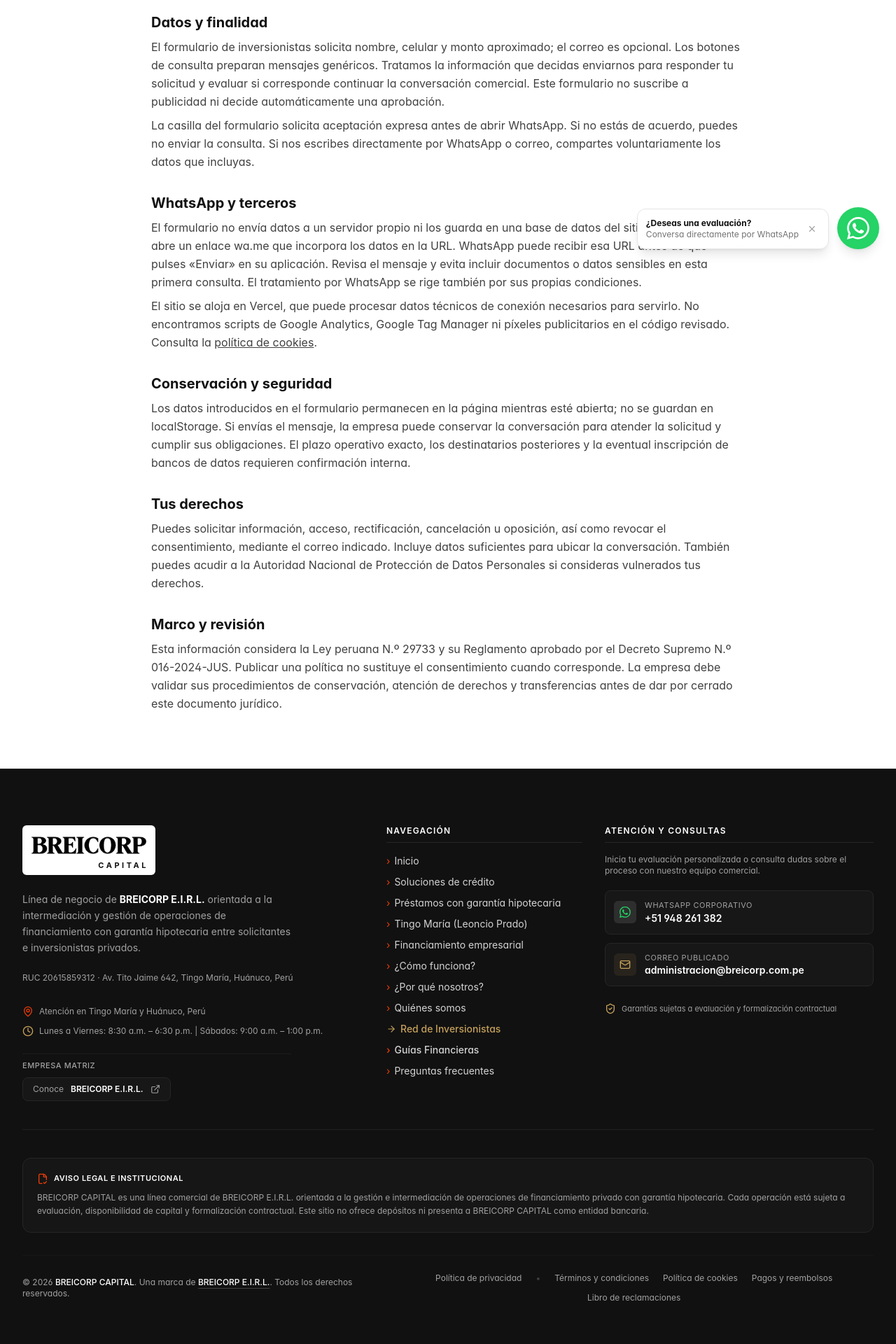
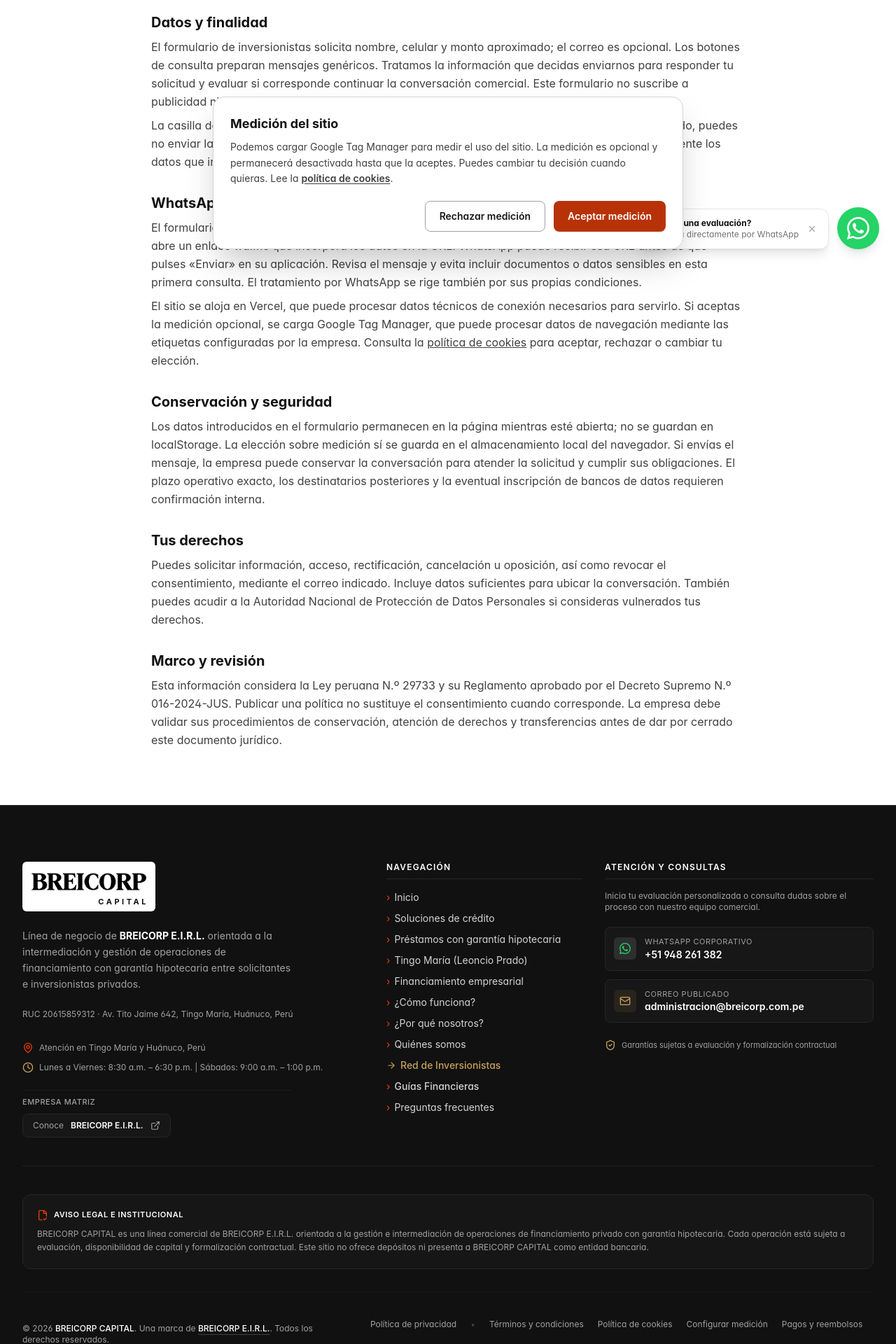
Before and after one commit to BREICORP-PERU/breicorp-capital, a Next.js app: page /politica-de-privacidad in a window 1280 px wide. Shown: the part 420-2340 px from the top of the page at 70% size. Built offline with nearby package versions, Linux system fonts and the light colour scheme.

Commit message:
Google Tag Manager GTM-NP5TJRNR

```diff
--- a/src/app/layout.tsx
+++ b/src/app/layout.tsx
@@ -4,6 +4,7 @@ import Header from "@/components/layout/Header";
 import Footer from "@/components/layout/Footer";
 import FloatingWhatsApp from "@/components/layout/FloatingWhatsApp";
 import MobileBottomNav from "@/components/layout/MobileBottomNav";
+import CookieConsent from "@/components/analytics/CookieConsent";
 import { siteConfig } from "@/config/siteConfig";
 import "./globals.css";
 
@@ -163,6 +164,8 @@ export default function RootLayout({
         {/* Barra de navegación inferior exclusiva para móviles */}
         <MobileBottomNav />
 
+        <CookieConsent />
+
         {/* Pie de página institucional */}
         <Footer />
       </body>
--- a/src/app/politica-de-cookies/page.tsx
+++ b/src/app/politica-de-cookies/page.tsx
@@ -1,6 +1,7 @@
 import type { Metadata } from "next";
 import Link from "next/link";
 import { siteConfig } from "@/config/siteConfig";
+import CookieSettingsButton from "@/components/analytics/CookieSettingsButton";
 
 export const metadata: Metadata = {
   title: "Política de cookies",
@@ -15,11 +16,11 @@ export default function PoliticaCookiesPage() {
     <article className="mx-auto max-w-4xl px-4 pb-20 pt-28 text-neutral-700 sm:px-6">
       <Link href="/" className="inline-flex min-h-11 items-center text-sm font-semibold text-[#B83208] underline">Volver al inicio</Link>
       <h1 className="mt-6 text-3xl font-extrabold text-[#111111] sm:text-4xl">Política de cookies</h1>
-      <p className="mt-3 text-sm">Estado del sitio revisado en noviembre de 2026.</p>
+      <p className="mt-3 text-sm">Última revisión: noviembre de 2026.</p>
       <div className="mt-10 space-y-8 leading-relaxed">
-        <section><h2 className="text-xl font-bold text-[#111111]">Uso actual</h2><p className="mt-2">En el código de este sitio no hay scripts de Google Analytics, Google Tag Manager, píxeles publicitarios ni instrucciones para instalar cookies de analítica o marketing. Tampoco se guardan las respuestas del formulario en localStorage. Por este motivo, el sitio no muestra un panel de aceptación de cookies opcionales que actualmente no utiliza.</p></section>
-        <section><h2 className="text-xl font-bold text-[#111111]">Servicios externos</h2><p className="mt-2">Si pulsas un enlace a WhatsApp, sales del sitio y esa plataforma puede utilizar cookies u otras tecnologías según sus propias políticas. Vercel aloja la web y puede procesar datos técnicos para entregarla y protegerla. La verificación de Google Search Console no equivale a instalar Google Analytics.</p></section>
-        <section><h2 className="text-xl font-bold text-[#111111]">Cambios futuros</h2><p className="mt-2">Si en el futuro se incorporan herramientas de medición, publicidad, mapas o widgets que utilicen cookies no necesarias o recojan datos personales, revisaremos esta política y solicitaremos el consentimiento que corresponda antes de activarlos. Puedes gestionar las cookies existentes desde la configuración de tu navegador.</p></section>
+        <section><h2 className="text-xl font-bold text-[#111111]">Medición opcional</h2><p className="mt-2">Este sitio puede cargar el contenedor Google Tag Manager GTM-NP5TJRNR, operado por Google, únicamente cuando aceptas la medición. Antes de aceptar, el código del sitio no solicita ese contenedor. El contenedor puede activar herramientas de analítica según las etiquetas publicadas por el administrador; su configuración debe comprobarse en Google Tag Manager antes de usarla para medir visitas. La verificación de Google Search Console no instala Google Analytics.</p></section>
+        <section><h2 className="text-xl font-bold text-[#111111]">Tu elección</h2><p className="mt-2">Puedes aceptar o rechazar la medición sin impedir el uso de la web. Guardamos esa elección en el almacenamiento local del navegador con la clave breicorp_cookie_consent_v1 para recordarla en próximas visitas; no guardamos allí las respuestas del formulario. Si rechazas, no cargamos el contenedor. Puedes cambiar tu decisión desde <CookieSettingsButton className="min-h-11 font-semibold underline underline-offset-2" /> o el enlace del pie de página. Al retirar el consentimiento, la página se recarga sin el contenedor; las cookies ya creadas pueden permanecer hasta que las borres desde el navegador.</p></section>
+        <section><h2 className="text-xl font-bold text-[#111111]">Servicios externos y cambios</h2><p className="mt-2">Si pulsas un enlace a WhatsApp, sales del sitio y esa plataforma puede usar sus propias tecnologías. Vercel aloja la web y puede procesar datos técnicos para entregarla y protegerla. Si se añaden etiquetas publicitarias, mapas u otros widgets, habrá que revisar esta política y el consentimiento antes de activarlos.</p></section>
         <section><h2 className="text-xl font-bold text-[#111111]">Contacto</h2><p className="mt-2">Para preguntas sobre privacidad o cookies, escribe a <a className="underline" href={`mailto:${siteConfig.contact.email}`}>{siteConfig.contact.email}</a>. Consulta también la <Link href="/politica-de-privacidad" className="underline">política de privacidad</Link>.</p></section>
       </div>
     </article>
--- a/src/app/politica-de-privacidad/page.tsx
+++ b/src/app/politica-de-privacidad/page.tsx
@@ -19,8 +19,8 @@ export default function PoliticaPrivacidadPage() {
       <div className="mt-10 space-y-8 leading-relaxed">
         <section><h2 className="text-xl font-bold text-[#111111]">Responsable y contacto</h2><p className="mt-2">{siteConfig.name} es una línea comercial de {siteConfig.legalEntity}, RUC {siteConfig.ruc}. Domicilio publicado: {siteConfig.address}. Para consultas o ejercicio de derechos sobre tus datos, escribe a <a className="underline" href={`mailto:${siteConfig.contact.email}`}>{siteConfig.contact.email}</a>.</p></section>
         <section><h2 className="text-xl font-bold text-[#111111]">Datos y finalidad</h2><p className="mt-2">El formulario de inversionistas solicita nombre, celular y monto aproximado; el correo es opcional. Los botones de consulta preparan mensajes genéricos. Tratamos la información que decidas enviarnos para responder tu solicitud y evaluar si corresponde continuar la conversación comercial. Este formulario no suscribe a publicidad ni decide automáticamente una aprobación.</p><p className="mt-2">La casilla del formulario solicita aceptación expresa antes de abrir WhatsApp. Si no estás de acuerdo, puedes no enviar la consulta. Si nos escribes directamente por WhatsApp o correo, compartes voluntariamente los datos que incluyas.</p></section>
-        <section><h2 className="text-xl font-bold text-[#111111]">WhatsApp y terceros</h2><p className="mt-2">El formulario no envía datos a un servidor propio ni los guarda en una base de datos del sitio. Al continuar, se abre un enlace wa.me que incorpora los datos en la URL. WhatsApp puede recibir esa URL antes de que pulses «Enviar» en su aplicación. Revisa el mensaje y evita incluir documentos o datos sensibles en esta primera consulta. El tratamiento por WhatsApp se rige también por sus propias condiciones.</p><p className="mt-2">El sitio se aloja en Vercel, que puede procesar datos técnicos de conexión necesarios para servirlo. No encontramos scripts de Google Analytics, Google Tag Manager ni píxeles publicitarios en el código revisado. Consulta la <Link className="underline" href="/politica-de-cookies">política de cookies</Link>.</p></section>
-        <section><h2 className="text-xl font-bold text-[#111111]">Conservación y seguridad</h2><p className="mt-2">Los datos introducidos en el formulario permanecen en la página mientras esté abierta; no se guardan en localStorage. Si envías el mensaje, la empresa puede conservar la conversación para atender la solicitud y cumplir sus obligaciones. El plazo operativo exacto, los destinatarios posteriores y la eventual inscripción de bancos de datos requieren confirmación interna.</p></section>
+        <section><h2 className="text-xl font-bold text-[#111111]">WhatsApp y terceros</h2><p className="mt-2">El formulario no envía datos a un servidor propio ni los guarda en una base de datos del sitio. Al continuar, se abre un enlace wa.me que incorpora los datos en la URL. WhatsApp puede recibir esa URL antes de que pulses «Enviar» en su aplicación. Revisa el mensaje y evita incluir documentos o datos sensibles en esta primera consulta. El tratamiento por WhatsApp se rige también por sus propias condiciones.</p><p className="mt-2">El sitio se aloja en Vercel, que puede procesar datos técnicos de conexión necesarios para servirlo. Si aceptas la medición opcional, se carga Google Tag Manager, que puede procesar datos de navegación mediante las etiquetas configuradas por la empresa. Consulta la <Link className="underline" href="/politica-de-cookies">política de cookies</Link> para aceptar, rechazar o cambiar tu elección.</p></section>
+        <section><h2 className="text-xl font-bold text-[#111111]">Conservación y seguridad</h2><p className="mt-2">Los datos introducidos en el formulario permanecen en la página mientras esté abierta; no se guardan en localStorage. La elección sobre medición sí se guarda en el almacenamiento local del navegador. Si envías el mensaje, la empresa puede conservar la conversación para atender la solicitud y cumplir sus obligaciones. El plazo operativo exacto, los destinatarios posteriores y la eventual inscripción de bancos de datos requieren confirmación interna.</p></section>
         <section><h2 className="text-xl font-bold text-[#111111]">Tus derechos</h2><p className="mt-2">Puedes solicitar información, acceso, rectificación, cancelación u oposición, así como revocar el consentimiento, mediante el correo indicado. Incluye datos suficientes para ubicar la conversación. También puedes acudir a la Autoridad Nacional de Protección de Datos Personales si consideras vulnerados tus derechos.</p></section>
         <section><h2 className="text-xl font-bold text-[#111111]">Marco y revisión</h2><p className="mt-2">Esta información considera la Ley peruana N.º 29733 y su Reglamento aprobado por el Decreto Supremo N.º 016-2024-JUS. Publicar una política no sustituye el consentimiento cuando corresponde. La empresa debe validar sus procedimientos de conservación, atención de derechos y transferencias antes de dar por cerrado este documento jurídico.</p></section>
       </div>
--- /dev/null
+++ b/src/components/analytics/CookieConsent.tsx
@@ -0,0 +1,146 @@
+"use client";
+
+import { useEffect, useState, useSyncExternalStore } from "react";
+import Link from "next/link";
+
+const STORAGE_KEY = "breicorp_cookie_consent_v1";
+const GTM_ID = "GTM-NP5TJRNR";
+const SETTINGS_EVENT = "breicorp:open-cookie-settings";
+const CHOICE_EVENT = "breicorp:cookie-choice-changed";
+
+type Choice = "accepted" | "rejected" | null;
+type GoogleWindow = Window & { dataLayer?: unknown[] };
+
+function getStoredChoice(): Choice {
+  try {
+    const stored = window.localStorage.getItem(STORAGE_KEY);
+    return stored === "accepted" || stored === "rejected" ? stored : null;
+  } catch {
+    return null;
+  }
+}
+
+function subscribeToChoice(onChange: () => void) {
+  window.addEventListener("storage", onChange);
+  window.addEventListener(CHOICE_EVENT, onChange);
+  return () => {
+    window.removeEventListener("storage", onChange);
+    window.removeEventListener(CHOICE_EVENT, onChange);
+  };
+}
+
+function subscribeToHydration() {
+  return () => {};
+}
+
+function getHydrated() {
+  return true;
+}
+
+function getServerHydrated() {
+  return false;
+}
+
+function getServerChoice(): Choice {
+  return null;
+}
+
+function consentCommand(...args: unknown[]) {
+  const googleWindow = window as GoogleWindow;
+  googleWindow.dataLayer = googleWindow.dataLayer || [];
+  googleWindow.dataLayer.push(args);
+}
+
+function setConsentDefaults() {
+  consentCommand("consent", "default", {
+    analytics_storage: "denied",
+    ad_storage: "denied",
+    ad_user_data: "denied",
+    ad_personalization: "denied",
+  });
+}
+
+function loadTagManager() {
+  if (document.getElementById("breicorp-google-tag-manager")) return;
+
+  setConsentDefaults();
+  consentCommand("consent", "update", { analytics_storage: "granted" });
+  const googleWindow = window as GoogleWindow;
+  googleWindow.dataLayer?.push({ "gtm.start": Date.now(), event: "gtm.js" });
+
+  const script = document.createElement("script");
+  script.id = "breicorp-google-tag-manager";
+  script.async = true;
+  script.src = `https://www.googletagmanager.com/gtm.js?id=${GTM_ID}`;
+  document.head.appendChild(script);
+}
+
+export default function CookieConsent() {
+  const storedChoice = useSyncExternalStore(subscribeToChoice, getStoredChoice, getServerChoice);
+  const ready = useSyncExternalStore(subscribeToHydration, getHydrated, getServerHydrated);
+  const [ephemeralChoice, setEphemeralChoice] = useState<Choice>(null);
+  const choice = ephemeralChoice ?? storedChoice;
+  const [open, setOpen] = useState(false);
+
+  useEffect(() => {
+    const showSettings = () => setOpen(true);
+    window.addEventListener(SETTINGS_EVENT, showSettings);
+    return () => window.removeEventListener(SETTINGS_EVENT, showSettings);
+  }, []);
+
+  useEffect(() => {
+    if (choice === "accepted") {
+      loadTagManager();
+    } else if (choice === "rejected" && document.getElementById("breicorp-google-tag-manager")) {
+      // También aplica una retirada realizada desde otra pestaña.
+      consentCommand("consent", "update", { analytics_storage: "denied" });
+      window.location.reload();
+    }
+  }, [choice]);
+
+  function saveChoice(nextChoice: Exclude<Choice, null>) {
+    try {
+      window.localStorage.setItem(STORAGE_KEY, nextChoice);
+    } catch {
+      // La decisión se aplica en esta visita aunque no pueda guardarse.
+    }
+
+    setEphemeralChoice(nextChoice);
+    window.dispatchEvent(new Event(CHOICE_EVENT));
+    setOpen(false);
+    if (nextChoice === "accepted") {
+      loadTagManager();
+    } else if (document.getElementById("breicorp-google-tag-manager")) {
+      consentCommand("consent", "update", { analytics_storage: "denied" });
+      window.location.reload();
+    }
+  }
+
+  if (!ready || (choice !== null && !open)) return null;
+
+  return (
+    <section
+      role="dialog"
+      aria-modal="false"
+      aria-labelledby="cookie-consent-title"
+      aria-describedby="cookie-consent-description"
+      className="fixed inset-x-4 bottom-[calc(5.5rem+env(safe-area-inset-bottom,0px))] z-[100] mx-auto max-h-[calc(100dvh-7rem)] max-w-2xl overflow-y-auto rounded-2xl border border-neutral-300 bg-white p-5 text-[#111111] shadow-2xl sm:p-6 lg:bottom-6"
+    >
+      <h2 id="cookie-consent-title" className="text-lg font-bold">Medición del sitio</h2>
+      <p id="cookie-consent-description" className="mt-2 text-sm leading-relaxed text-neutral-700">
+        Podemos cargar Google Tag Manager para medir el uso del sitio. La medición es opcional y permanecerá desactivada hasta que la aceptes. Puedes cambiar tu decisión cuando quieras. Lee la{" "}
+        <Link href="/politica-de-cookies" className="font-semibold underline underline-offset-2">política de cookies</Link>.
+      </p>
+      <div className="mt-5 flex flex-col gap-3 sm:flex-row sm:justify-end">
+        <button type="button" onClick={() => saveChoice("rejected")} className="min-h-11 rounded-lg border border-neutral-400 px-5 py-2 text-sm font-semibold text-neutral-900 hover:bg-neutral-100 focus-visible:outline-2 focus-visible:outline-offset-2 focus-visible:outline-[#B83208]">
+          Rechazar medición
+        </button>
+        <button type="button" onClick={() => saveChoice("accepted")} className="min-h-11 rounded-lg bg-[#B83208] px-5 py-2 text-sm font-semibold text-white hover:bg-[#9C2B08] focus-visible:outline-2 focus-visible:outline-offset-2 focus-visible:outline-[#B83208]">
+          Aceptar medición
+        </button>
+      </div>
+    </section>
+  );
+}
+
+export { SETTINGS_EVENT };
--- /dev/null
+++ b/src/components/analytics/CookieSettingsButton.tsx
@@ -0,0 +1,15 @@
+"use client";
+
+import { SETTINGS_EVENT } from "./CookieConsent";
+
+export default function CookieSettingsButton({ className = "" }: { className?: string }) {
+  return (
+    <button
+      type="button"
+      onClick={() => window.dispatchEvent(new Event(SETTINGS_EVENT))}
+      className={className}
+    >
+      Configurar medición
+    </button>
+  );
+}
--- a/src/components/layout/Footer.tsx
+++ b/src/components/layout/Footer.tsx
@@ -12,6 +12,7 @@ import {
 import BrandLogo from "@/components/ui/BrandLogo";
 import { siteConfig, whatsappHref } from "@/config/siteConfig";
 import WhatsAppIcon from "@/components/ui/WhatsAppIcon";
+import CookieSettingsButton from "@/components/analytics/CookieSettingsButton";
 
 export default function Footer() {
   const currentYear = 2026;
@@ -245,6 +246,7 @@ export default function Footer() {
               Términos y condiciones
             </Link>
             <Link href="/politica-de-cookies" className="hover:text-white transition-colors">Política de cookies</Link>
+            <CookieSettingsButton className="min-h-11 text-neutral-400 hover:text-white focus-visible:outline-2 focus-visible:outline-offset-2 focus-visible:outline-white" />
             <Link href="/politica-de-pagos-y-reembolsos" className="hover:text-white transition-colors">Pagos y reembolsos</Link>
             <a href="https://breicorpperu.breicorp.pe/reclamos" target="_blank" rel="noopener noreferrer" className="hover:text-white transition-colors">Libro de reclamaciones</a>
           </div>
```
